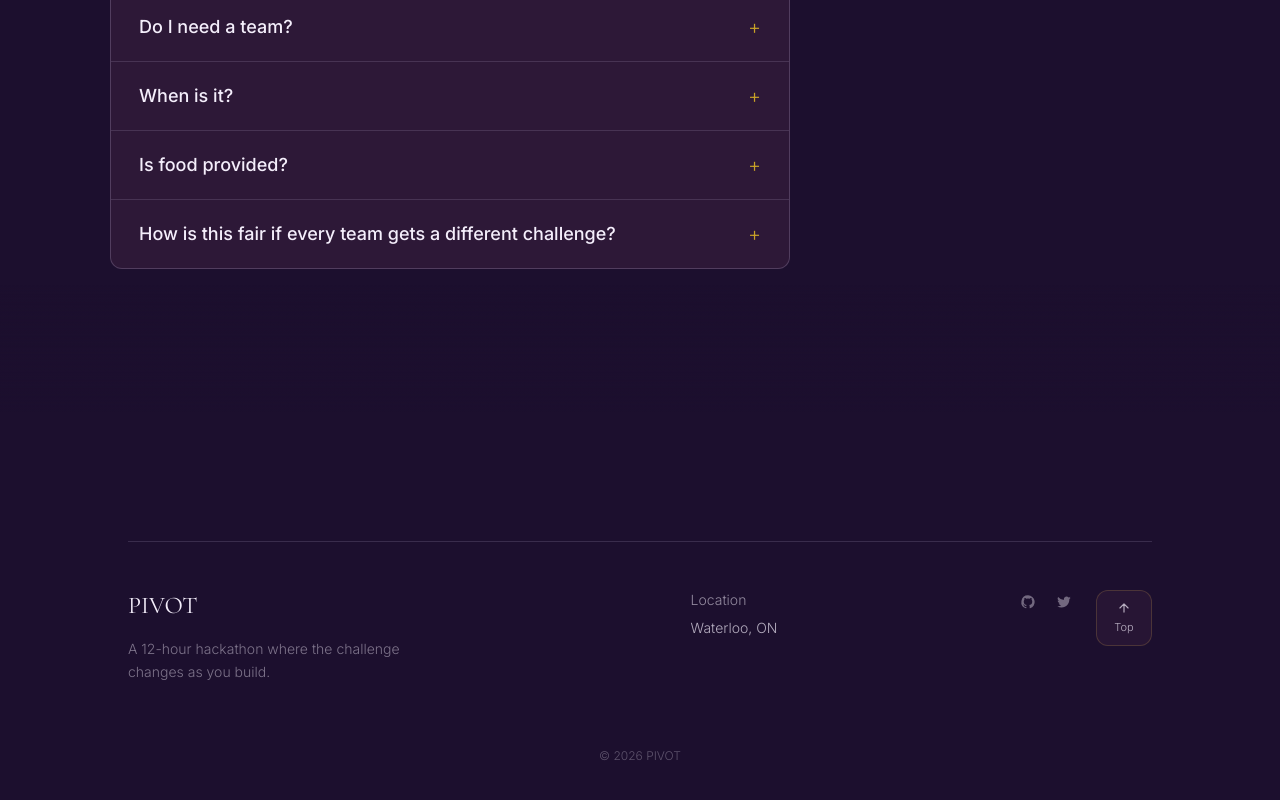
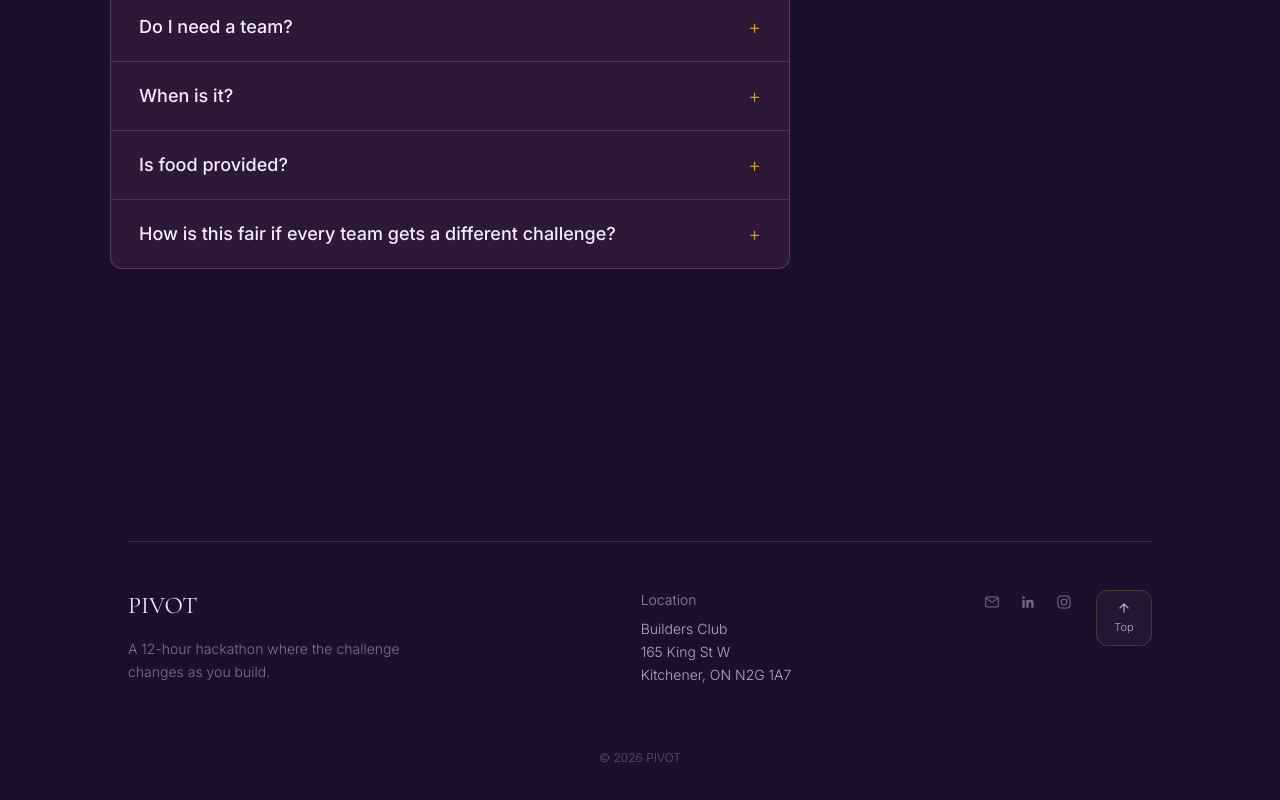
Before and after one commit to vaibhaviagarwal/pivothack, a React (Vite) app: page / in a window 1280 px wide. Shown: the part 4665-5465 px from the top of the page. Built offline with nearby package versions, Linux system fonts and the light colour scheme.

Commit message:
Add real footer contact info: address, email, LinkedIn, Instagram

```diff
--- a/src/components/Footer.jsx
+++ b/src/components/Footer.jsx
@@ -1,20 +1,4 @@
 import { useLenis } from '../lib/smoothScroll.jsx'
-
-function GithubIcon() {
-  return (
-    <svg width="16" height="16" viewBox="0 0 24 24" fill="currentColor" aria-hidden="true">
-      <path d="M12 2a10 10 0 0 0-3.16 19.49c.5.09.68-.22.68-.48v-1.7c-2.78.6-3.37-1.34-3.37-1.34-.45-1.16-1.11-1.47-1.11-1.47-.91-.62.07-.6.07-.6 1 .07 1.53 1.03 1.53 1.03.89 1.53 2.34 1.09 2.91.83.09-.65.35-1.09.63-1.34-2.22-.25-4.56-1.11-4.56-4.94 0-1.09.39-1.98 1.03-2.68-.1-.25-.45-1.27.1-2.65 0 0 .84-.27 2.75 1.02a9.5 9.5 0 0 1 5 0c1.91-1.29 2.75-1.02 2.75-1.02.55 1.38.2 2.4.1 2.65.64.7 1.03 1.59 1.03 2.68 0 3.84-2.34 4.69-4.57 4.94.36.31.68.92.68 1.85v2.74c0 .27.18.58.69.48A10 10 0 0 0 12 2Z" />
-    </svg>
-  )
-}
-
-function TwitterIcon() {
-  return (
-    <svg width="16" height="16" viewBox="0 0 24 24" fill="currentColor" aria-hidden="true">
-      <path d="M22 5.8c-.7.3-1.5.5-2.4.6.9-.5 1.5-1.3 1.8-2.3-.8.5-1.7.8-2.6 1A4.1 4.1 0 0 0 11.7 8c0 .3 0 .6.1.9A11.7 11.7 0 0 1 3.2 4.6a4.1 4.1 0 0 0 1.3 5.5c-.7 0-1.3-.2-1.9-.5v.1c0 2 1.4 3.6 3.3 4a4.2 4.2 0 0 1-1.9.1 4.1 4.1 0 0 0 3.8 2.9A8.3 8.3 0 0 1 2 18.4a11.6 11.6 0 0 0 6.3 1.9c7.6 0 11.7-6.3 11.7-11.7v-.6c.8-.6 1.5-1.3 2-2.2Z" />
-    </svg>
-  )
-}
 
 function MailIcon() {
   return (
@@ -25,11 +9,32 @@ function MailIcon() {
   )
 }
 
-// TODO: point these at the real accounts once they exist. A dead "#" href
-// is worse than no link at all, so nothing renders until there's a real URL.
+function LinkedInIcon() {
+  return (
+    <svg width="16" height="16" viewBox="0 0 24 24" fill="currentColor" aria-hidden="true">
+      <path d="M20.45 20.45h-3.56v-5.57c0-1.33-.02-3.03-1.85-3.03-1.85 0-2.14 1.45-2.14 2.94v5.66H9.34V9h3.41v1.56h.05c.48-.9 1.64-1.85 3.37-1.85 3.6 0 4.27 2.37 4.27 5.45v6.29ZM5.34 7.43a2.06 2.06 0 1 1 0-4.13 2.06 2.06 0 0 1 0 4.13ZM7.12 20.45H3.56V9h3.56v11.45Z" />
+    </svg>
+  )
+}
+
+function InstagramIcon() {
+  return (
+    <svg width="16" height="16" viewBox="0 0 24 24" fill="none" aria-hidden="true">
+      <rect x="3" y="3" width="18" height="18" rx="5" stroke="currentColor" strokeWidth="1.6" />
+      <circle cx="12" cy="12" r="4.2" stroke="currentColor" strokeWidth="1.6" />
+      <circle cx="17.4" cy="6.6" r="1.1" fill="currentColor" />
+    </svg>
+  )
+}
+
 const socials = [
-  { label: 'GitHub', href: 'https://github.com', Icon: GithubIcon },
-  { label: 'Twitter', href: 'https://twitter.com', Icon: TwitterIcon },
+  { label: 'Email', href: 'mailto:vagarwal2077@gmail.com', Icon: MailIcon },
+  {
+    label: 'LinkedIn',
+    href: 'https://www.linkedin.com/company/pivot-hacks/posts/?feedView=all',
+    Icon: LinkedInIcon,
+  },
+  { label: 'Instagram', href: 'https://www.instagram.com/pivothack/', Icon: InstagramIcon },
 ]
 
 export default function Footer() {
@@ -60,23 +65,32 @@ export default function Footer() {
 
           <div>
             <p className="supporting-text">Location</p>
-            <p className="mt-2 font-sans text-sm font-light text-cream/70">Waterloo, ON</p>
+            <p className="mt-2 max-w-[220px] font-sans text-sm font-light leading-relaxed text-cream/70">
+              Builders Club
+              <br />
+              165 King St W
+              <br />
+              Kitchener, ON N2G 1A7
+            </p>
           </div>
 
           <div className="flex items-start gap-6">
             <div className="flex gap-5 pt-1 text-cream/40">
-              {socials.map(({ label, href, Icon }) => (
+              {socials.map(({ label, href, Icon }) => {
+                const isMailto = href.startsWith('mailto:')
+                return (
                   <a
                     key={label}
                     href={href}
                     aria-label={label}
-                  target="_blank"
-                  rel="noreferrer"
+                    target={isMailto ? undefined : '_blank'}
+                    rel={isMailto ? undefined : 'noreferrer'}
                     className="transition-colors hover:text-gold-soft"
                   >
                     <Icon />
                   </a>
-              ))}
+                )
+              })}
             </div>
 
             <button
--- a/src/components/Judges.jsx
+++ b/src/components/Judges.jsx
@@ -50,7 +50,7 @@ export default function Judges() {
 
         <div
           data-reveal
-          className="mx-auto mt-10 flex max-w-[820px] flex-wrap justify-center gap-x-12 gap-y-10"
+          className="mx-auto mt-10 flex max-w-[820px] flex-wrap justify-center gap-x-4 gap-y-8 sm:gap-x-12 sm:gap-y-10"
         >
           {judges.map((judge) => (
             <ProfileCard
--- a/src/components/ProfileCard.jsx
+++ b/src/components/ProfileCard.jsx
@@ -15,7 +15,14 @@ function LinkedInIcon() {
   )
 }
 
-export default function ProfileCard({ name, role, photo, linkedin, variant = 'team' }) {
+export default function ProfileCard({
+  name,
+  role,
+  photo,
+  linkedin,
+  variant = 'team',
+  imgScale = 1,
+}) {
   const isJudge = variant === 'judge'
   const accent = isJudge ? 'border-gold/45' : 'border-[#cf9f4a]/55'
 
@@ -30,6 +37,7 @@ export default function ProfileCard({ name, role, photo, linkedin, variant = 'te
                 alt={name}
                 loading="lazy"
                 className="h-full w-full object-cover object-top"
+                style={imgScale !== 1 ? { transform: `scale(${imgScale})` } : undefined}
               />
             ) : (
               <div className="flex h-full w-full items-center justify-center text-cream/25">
--- a/src/components/Team.jsx
+++ b/src/components/Team.jsx
@@ -60,7 +60,7 @@ function Tier({ label, people, className = '' }) {
       <div className="flex justify-center">
         <span className="tier-banner">{label}</span>
       </div>
-      <div className="mx-auto mt-5 flex max-w-[640px] flex-wrap justify-center gap-x-12 gap-y-10">
+      <div className="mx-auto mt-5 flex max-w-[640px] flex-wrap justify-center gap-x-4 gap-y-8 sm:gap-x-12 sm:gap-y-10">
         {people.map((person) => (
           <ProfileCard
             key={person.id}
@@ -68,6 +68,7 @@ function Tier({ label, people, className = '' }) {
             role={person.role}
             photo={person.photo}
             linkedin={person.linkedin}
+            imgScale={person.imgScale}
             variant="team"
           />
         ))}
```
Lines whose indentation alone changed are shown as unchanged.
